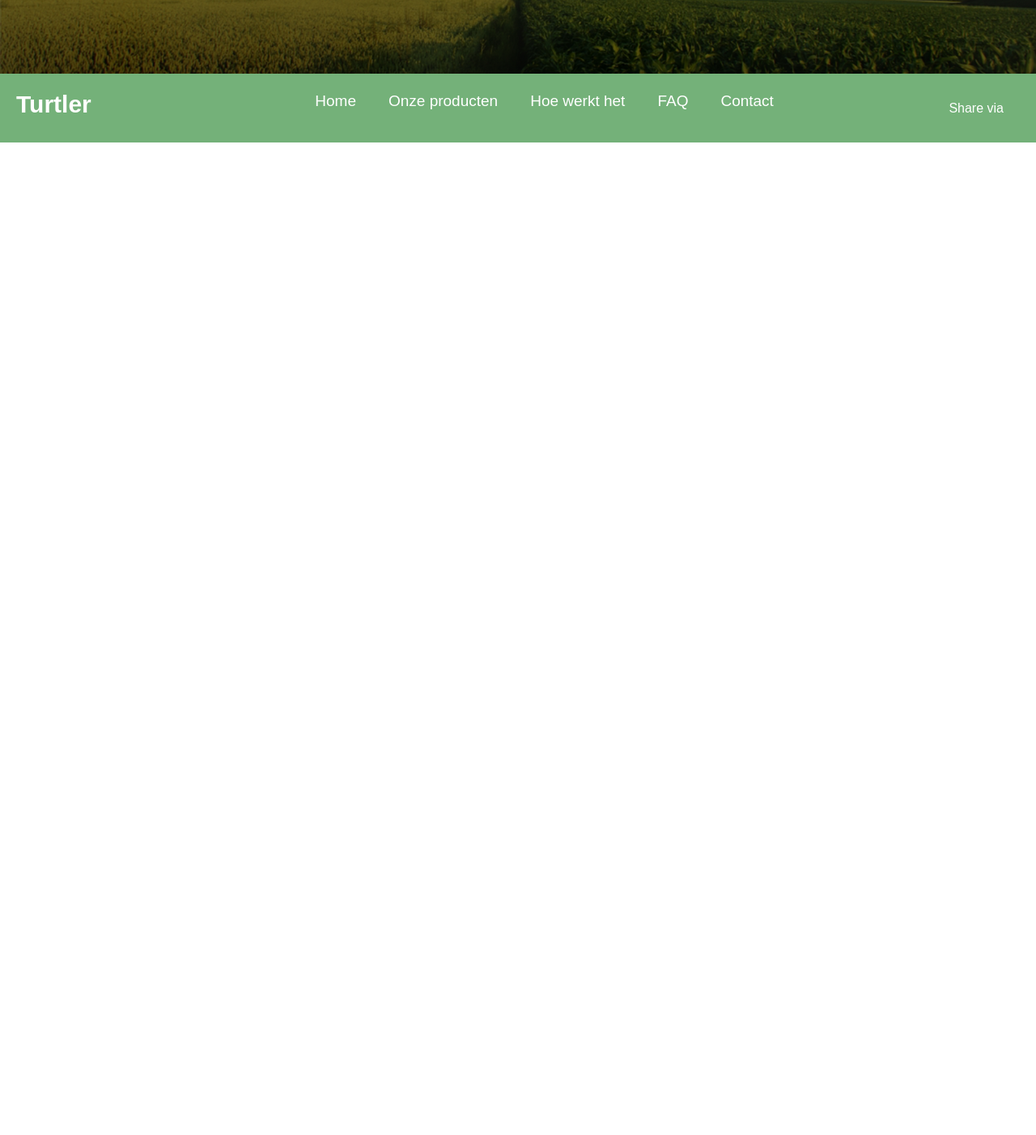
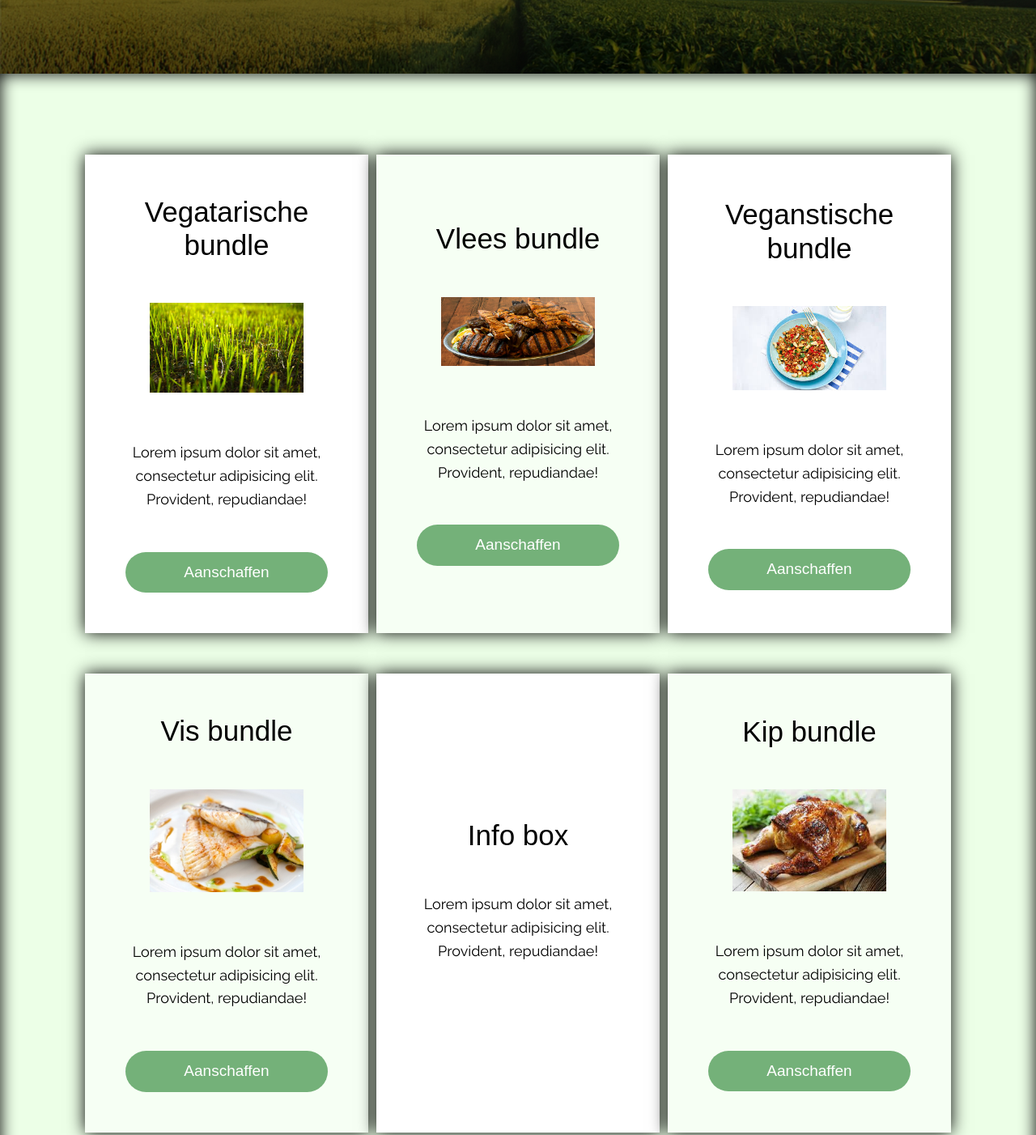
Before and after one commit to hkeizerma/fro-examen, a website: page code/app/producten.html in a window 1280 px wide. Shown: the part 536-1938 px from the top of the page at 81% size. Before the commit the page ends 800 px from the top, so only its background shows below. Drawn offline with Linux system fonts and the light colour scheme.

Commit message:
product page

```diff
--- a/code/app/producten.html
+++ b/code/app/producten.html
@@ -42,8 +42,59 @@
     </div>
 </section>
 
-<section class="">
+<section class="o-container-catalog">
 
+    <div class="o-container-item">
+        <h2>Vegatarische bundle</h2>
+        <img src="media/gras.jpg" alt="mooi plaatje">
+        <p>
+            Lorem ipsum dolor sit amet, consectetur adipisicing elit. Provident, repudiandae!
+        </p>
+        <a href="">Aanschaffen</a>
+    </div>
+
+    <div class="o-container-item">
+        <h2>Vlees bundle</h2>
+        <img src="media/vlees.jpg" alt="mooi plaatje">
+        <p>
+            Lorem ipsum dolor sit amet, consectetur adipisicing elit. Provident, repudiandae!
+        </p>
+        <a href="">Aanschaffen</a>
+    </div>
+
+    <div class="o-container-item">
+        <h2>Veganstische bundle</h2>
+        <img src="media/veganistisch.jpg" alt="mooi plaatje">
+        <p>
+            Lorem ipsum dolor sit amet, consectetur adipisicing elit. Provident, repudiandae!
+        </p>
+        <a href="">Aanschaffen</a>
+    </div>
+
+    <div class="o-container-item">
+        <h2>Vis bundle</h2>
+        <img src="media/vis.jpg" alt="mooi plaatje">
+        <p>
+            Lorem ipsum dolor sit amet, consectetur adipisicing elit. Provident, repudiandae!
+        </p>
+        <a href="">Aanschaffen</a>
+    </div>
+
+    <div class="o-container-item">
+        <h2>Info box</h2>
+        <p>
+            Lorem ipsum dolor sit amet, consectetur adipisicing elit. Provident, repudiandae!
+        </p>
+    </div>
+
+    <div class="o-container-item">
+        <h2>Kip bundle</h2>
+        <img src="media/kip.jpg" alt="mooi plaatje">
+        <p>
+            Lorem ipsum dolor sit amet, consectetur adipisicing elit. Provident, repudiandae!
+        </p>
+        <a href="">Aanschaffen</a>
+    </div>
 </section>
 
 <footer class="c-footer">
--- a/code/app/styles/1.objects/container/_container.scss
+++ b/code/app/styles/1.objects/container/_container.scss
@@ -195,7 +195,49 @@
       }
     }
   }
-  //&-bannerfooter{
-  //  width: 100%;
-  //}
+  &-catalog{
+    box-shadow: inset 0 0 2rem #000000;
+    background: #ecffe7;
+    padding: 10rem;
+    display: flex;
+    flex-flow: row wrap;
+    justify-content: space-around;
+
+    :nth-of-type(even){
+      background: #f6fff4;
+    }
+  }
+  &-item{
+    width: 30%;
+    min-width: 350px;
+    box-shadow: 0 0 2rem #000000;
+    background: #ffffff;
+    text-align: center;
+    padding: 5rem;
+    display: flex;
+    flex-flow: nowrap column;
+    align-content: space-evenly;
+    justify-content: center;
+    margin-bottom: 5rem;
+    img{
+      max-width: 100%;
+      margin: 3rem;
+    }
+    p{
+      margin-top: 3rem;
+      margin-bottom: 3rem;
+    }
+    a{
+      text-align: center;
+      background: #74b179;
+      color: #ffffff;
+      padding: 1rem;
+      margin-top: 2rem;
+      border-radius: 5rem;
+
+      &:hover{
+        background: #8ed493;
+      }
+    }
+  }
 }
--- a/code/app/styles/1.objects/drops/dropup.scss
+++ b/code/app/styles/1.objects/drops/dropup.scss
@@ -11,19 +11,19 @@
     &-content {
     display: none;
     position: absolute;
-    background-color: #f1f1f1;
+    background-color: #74b179;
     min-width: 160px;
     bottom: 50px;
     margin-bottom: 1rem;
     z-index: 1;
 
       a{
-      color: black;
+      color: #ffffff;
       padding: 12px 16px;
       text-decoration: none;
       display: block;
       &:hover {
-        background-color: #ccc;
+        background-color: #8ed493;
       }
     }
   }
```
Also changed, not shown: code/app/media/gras.jpg (added), code/app/media/kip.jpg (added), code/app/media/veganistisch.jpg (added), code/app/media/vis.jpg (added), code/app/media/vlees.jpg (added), code/app/styles/main.css, 1 other file.
